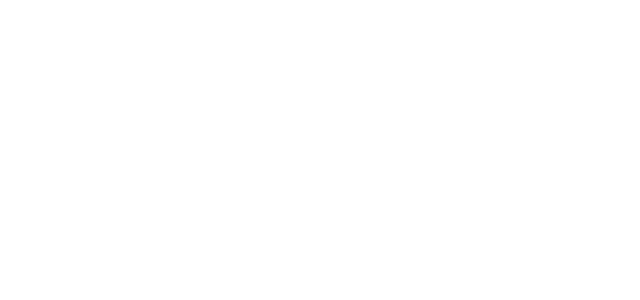
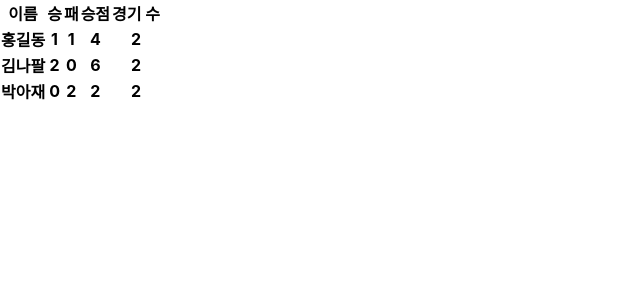
Before and after one commit to dltndn/latte, a React (Create React App) app: page /Latte/LeaderBoard in a window 1280 px wide. Before the commit this address had no page. Shown: the top 300 px of the page, without its empty margins (0-640 px from the left). Built offline with nearby package versions, Linux system fonts and the light colour scheme; the HTML template or start-up script is replaced by a standard one.

Commit message:
feat: leadereboard box table구조 작성

```diff
--- a/src/App.js
+++ b/src/App.js
@@ -8,7 +8,7 @@
     <BrowserRouter basename="Latte">
       <Routes>
         <Route exact path="/" element={<Home />} />
-        <Route path='/LeaderBoard/:userType' element={<LeaderBoard/>} />
+        <Route path='/LeaderBoard' element={<LeaderBoard/>} />
 
       </Routes>
     </BrowserRouter>
--- a/src/components/LeaderBoardBox.jsx
+++ b/src/components/LeaderBoardBox.jsx
@@ -1,11 +1,32 @@
 import styled from "styled-components";
 import { useEffect, useState } from "react";
+import { mockPlayer } from "../data/mockData";
 
 const LeaderBoardBox = () => {
-    const [player, setPlayer] = useState();
+    const [playerInfo, setPlayerInfo] = useState();
+
+    useEffect(() => {
+        setPlayerInfo(mockPlayer);
+    }, []);
+
     return(<div>
         <Frame>
-
+            <thead>
+                <tr>
+                    <th>이름</th> <th>승</th> <th>패</th> <th>승점</th> <th>경기 수</th>
+                </tr>
+            </thead>
+            <tbody>
+                {playerInfo ? (
+                playerInfo.map((player) => (
+                <tr>
+                    <th>{player.name}</th> <th>{player.currentWin}</th> <th>{player.currentLose}</th> <th>{player.currentPoint}</th> <th>{player.matchNum}</th>
+                </tr>
+                ))
+            ) : (
+                <div>loading ...</div>
+            )}
+            </tbody>
         </Frame>
     </div>);
 };
--- a/src/data/mockData.js
+++ b/src/data/mockData.js
@@ -4,29 +4,29 @@
     name: "홍길동",
     tier: "bronze",
     scheduleDate: [1, 5, 6, 12],
-    learderBoardCount: { first: 0, second: 0, third: 0 },
-    currentPoint : 0,
-    currentWin : 0,
-    currentLose : 0,
+    currentPoint : 4,
+    currentWin : 1,
+    currentLose : 1,
+    matchNum : 2,
   },
   {
     id: 2,
     name: "김나팔",
     tier: "bronze",
     scheduleDate: [1, 3, 6, 13],
-    learderBoardCount: { first: 0, second: 0, third: 0 },
-    currentPoint : 0,
-    currentWin : 0,
+    currentPoint : 6,
+    currentWin : 2,
     currentLose : 0,
+    matchNum : 2,
   },
   {
     id: 3,
     name: "박아재",
     tier: "bronze",
     scheduleDate: [2, 4, 6, 10],
-    learderBoardCount: { first: 0, second: 0, third: 0 },
-    currentPoint : 0,
+    currentPoint : 2,
     currentWin : 0,
-    currentLose : 0,
+    currentLose : 2,
+    matchNum : 2,
   },
 ];
--- a/src/pages/Home.jsx
+++ b/src/pages/Home.jsx
@@ -23,7 +23,7 @@
           ) : (
             <div>
               <LogInBtn onClick={getLogInBox}>로그인하기</LogInBtn>
-              <GuestBtn onClick={()=> navigate(`/LeaderBoard/guest`)}>둘러보기</GuestBtn>
+              <GuestBtn onClick={()=> navigate(`/LeaderBoard`)}>둘러보기</GuestBtn>
             </div>
           )}
         </div>
--- a/src/pages/LeaderBoard.jsx
+++ b/src/pages/LeaderBoard.jsx
@@ -1,10 +1,11 @@
 import styled from "styled-components";
 import { useEffect, useState } from "react";
+import LeaderBoardBox from "../components/LeaderBoardBox";
 
 const LeaderBoard = () => {
 
     return(<div>
-        <div>리더보드 상세페이지</div>
+        <LeaderBoardBox></LeaderBoardBox>
     </div>);
 }
 
```
